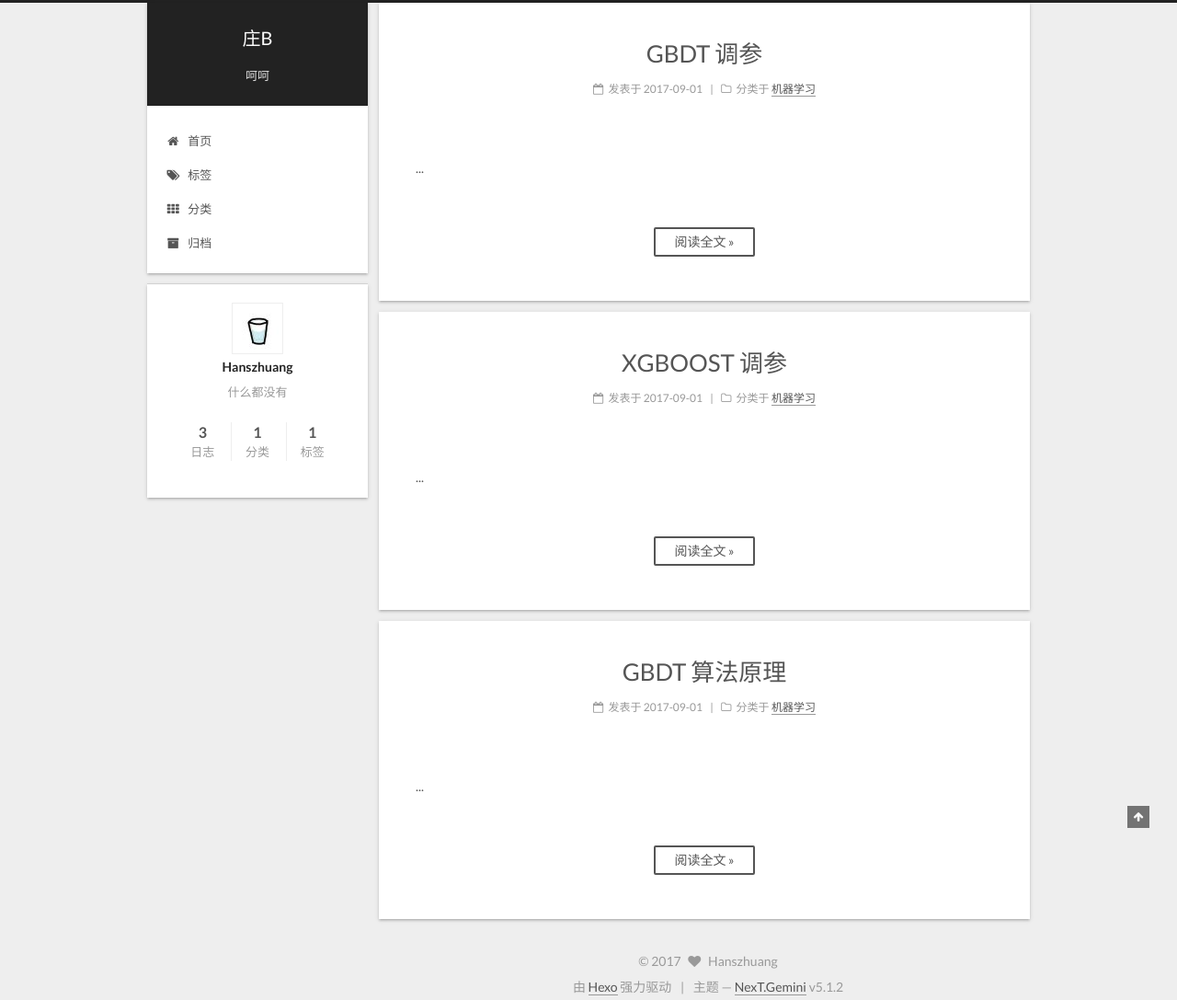
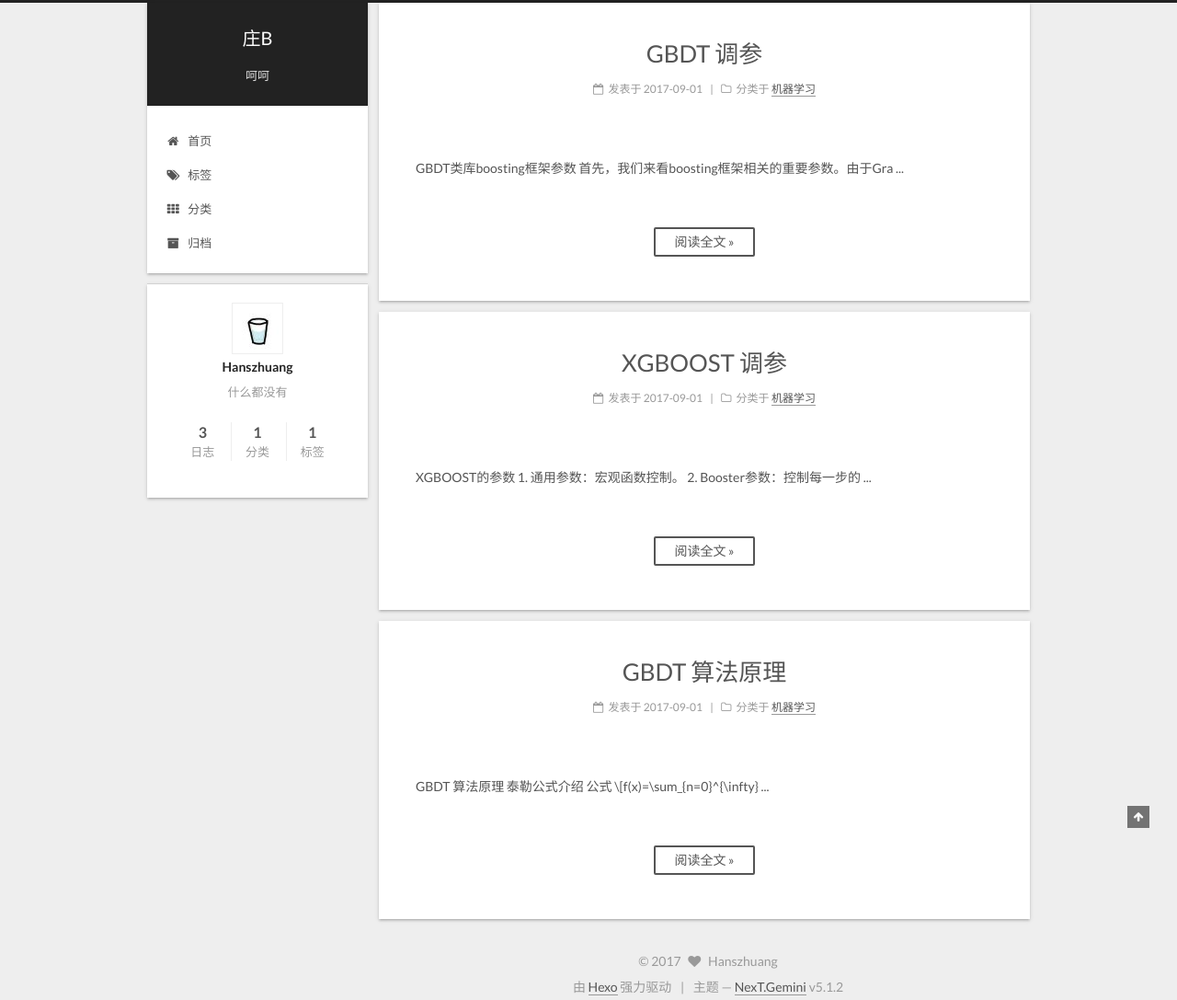
Before and after one commit to Hanszhuang/Hanszhuang.github.io, a plain HTML site: page index.html in a window 1280 px wide. Shown: the whole page at 92% size. Drawn offline with nearby package versions, Linux system fonts and the light colour scheme; some packages are replaced by stand-ins of ours.

Commit message:
Site updated: 2017-09-01 17:19:46

```diff
--- a/css/main.css
+++ b/css/main.css
@@ -1822,7 +1822,7 @@ pre .javascript .function {
   width: 4px;
   height: 4px;
   border-radius: 50%;
-  background: #b4ddff;
+  background: #3d3dff;
 }
 .links-of-blogroll {
   font-size: 13px;
--- a/index.html
+++ b/index.html
@@ -361,7 +361,8 @@
 
 
 
-
+          GBDT类库boosting框架参数
+首先，我们来看boosting框架相关的重要参数。由于Gra
           ...
           <!--noindex-->
           <div class="post-button text-center">
@@ -509,7 +510,9 @@
 
 
 
-
+          XGBOOST的参数
+1.  通用参数：宏观函数控制。
+2.  Booster参数：控制每一步的
           ...
           <!--noindex-->
           <div class="post-button text-center">
@@ -657,7 +660,10 @@
 
 
 
+          GBDT 算法原理
+泰勒公式介绍
 
+公式 \[f(x)=\sum_{n=0}^{\infty}
           ...
           <!--noindex-->
           <div class="post-button text-center">
```
